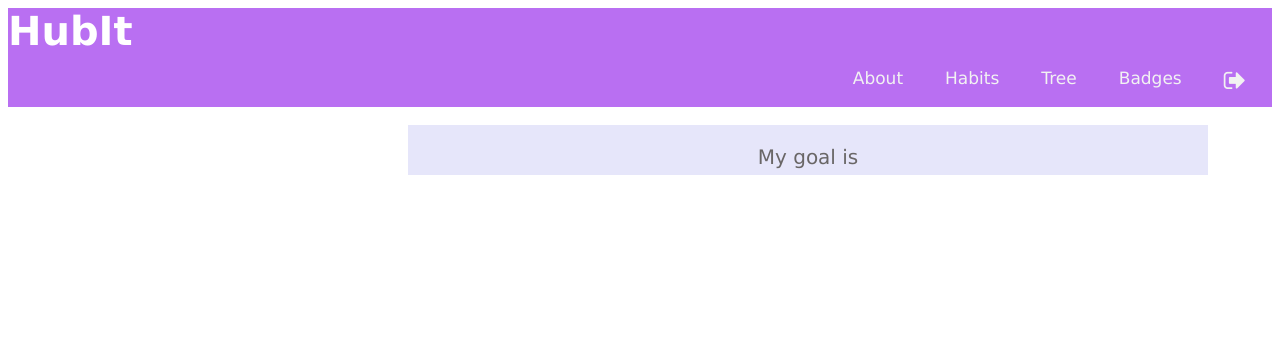
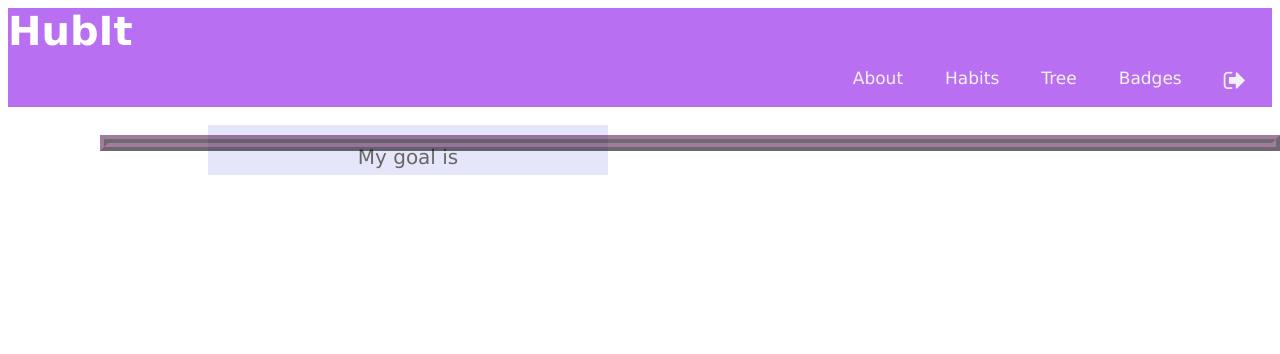
Before and after one commit to S0nVard/Habit, a Flask app: template templates/tree.html in a window 1280 px wide. Shown: the top 354 px of the page. Run offline with Flask 3, Linux system fonts and the light colour scheme; the template is opened without the code that fills it, so the values that code supplies are empty; some libraries are stand-ins or nearby versions.

Commit message:
actions2

```diff
--- a/templates/tree.html
+++ b/templates/tree.html
@@ -2,7 +2,7 @@
 {% block header%}
 <link rel="stylesheet" href="style.css">
 <br>
-<div class="goal" style="float:left; align:center; margin-left:400px">
+<div class="goal" style="float:left; align:center; margin-left:200px">
     <p style="color:#696666;font-size:20px"> My goal is {{ goal }} </p>
 </div>
 
@@ -35,7 +35,7 @@
     align:center;
     text-align:center;
     background:#E6E6FA;
-    width:800px;
+    width:400px;
     height:50px;
 
   }
@@ -114,12 +114,13 @@
 
 </style>
 <br>
+<div class="actions">
 {%for action in db_week_action%}
 <section>
-    <div class="actions">
+    <div>
         {% if action.completed == true %}
-        <p id = '{{ action.id }}' src="img_logo.gif" draggable="true" ondragstart="drag(event)" width="336" height="69"><s><button class="btn-outline-danger"><a class="todo" href="{{ url_for("change_status", action_id=action.id) }}">{{action.name}}</a></button>
-        </s></p>
+        <p id = '{{ action.id }}' src="img_logo.gif" draggable="true" ondragstart="drag(event)" width="336" height="69"><button class="btn-outline-danger"><a class="todo" href="{{ url_for("change_status", action_id=action.id) }}"><s>{{action.name}}</s></a></button>
+        </p>
         {% else %}
         <p id = '{{ action.id }}' src="img_logo.gif" draggable="true" ondragstart="drag(event)" width="336" height="69"><button class="btn-outline-danger"><a class="todo" href="{{ url_for("change_status", action_id=action.id) }}">{{action.name}}</a></button></p>
 
@@ -128,6 +129,7 @@
     </div>
 </section>
 {%endfor%}
+<div>
 
 {% for habit in habits %}
 <button type="button" class="collapsible" contenteditable="true">{{ habit.name }}</button>
```
